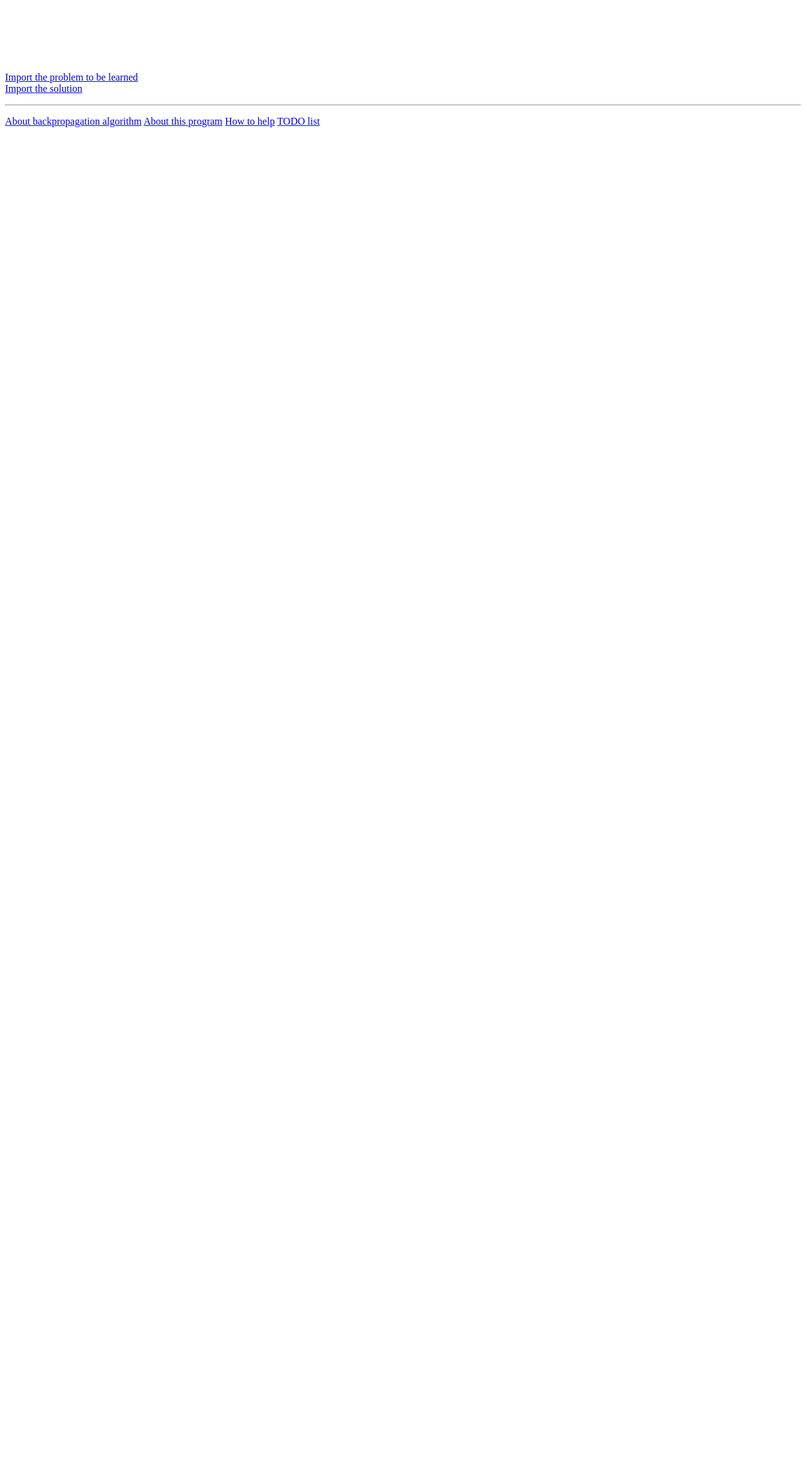
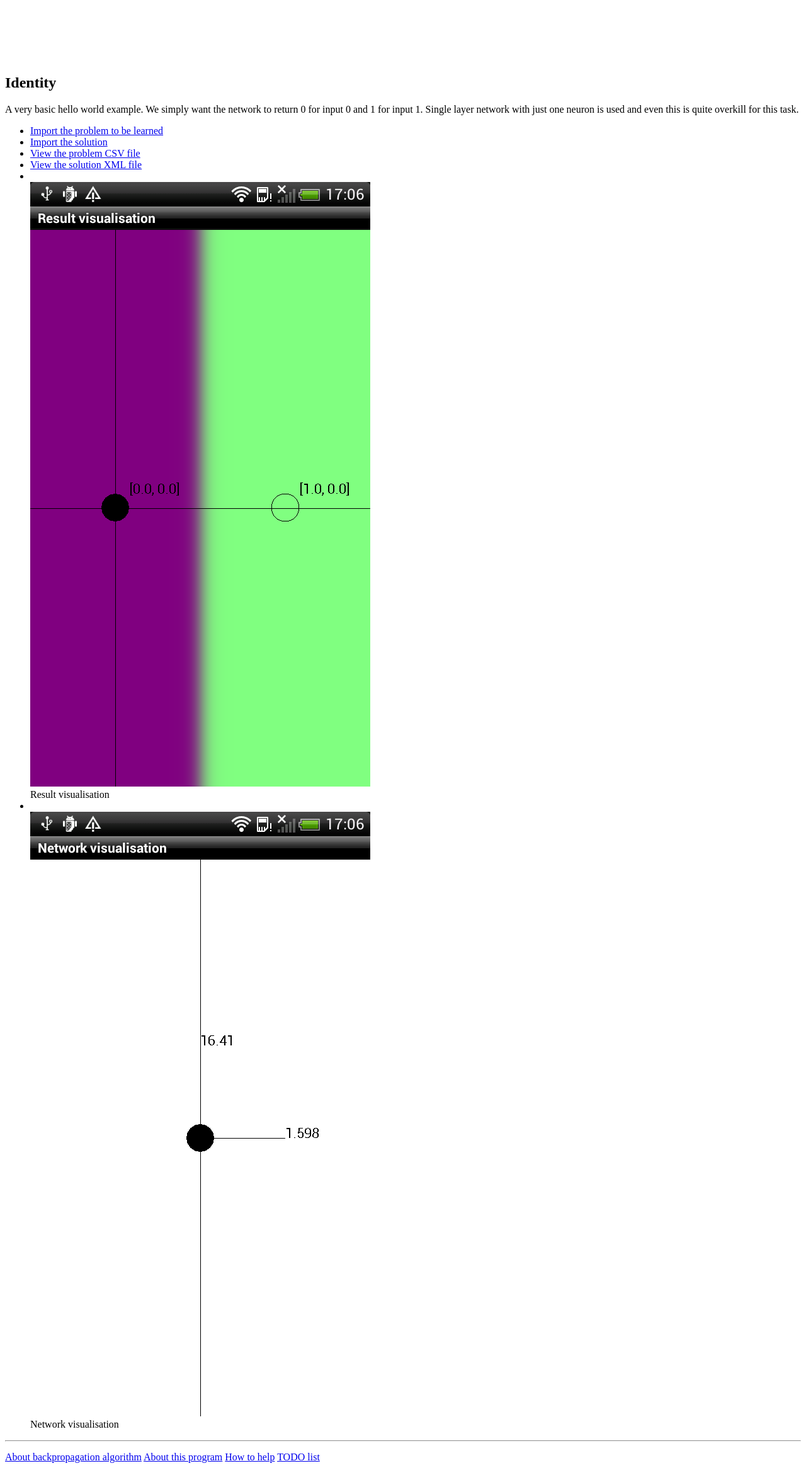
Before and after one commit to honzour/backpropagation, a PHP site: page /2.0/examples/identity in a window 1280 px wide. Shown: the whole page at 63% size. Before the commit the page ends 202 px from the top, so only its background shows below. Run offline with PHP 8.4, Linux system fonts and the light colour scheme.

Commit message:
identity imeges

```diff
--- a/web/2.0/examples/identity/index.php
+++ b/web/2.0/examples/identity/index.php
@@ -7,10 +7,20 @@
 <?
 include '../../google.php'
 ?>
+<H2>Identity</H2>
 <P>
-<A HREF="backpropagation://backpropagation.moxo.cz/2.0/examples/identity/network.csv">Import the problem to be learned</A><BR>
-<A HREF="backpropagation://backpropagation.moxo.cz/2.0/examples/identity/network.xml">Import the solution</A><BR>
+A very basic hello world example. We simply want the network to return 0 for input 0 and 1 for input 1. Single layer network with just one neuron is used and even this is quite overkill for this task.
 </P>
+<UL>
+<LI><A HREF="backpropagation://backpropagation.moxo.cz/2.0/examples/identity/network.csv">Import the problem to be learned</A></LI>
+<LI><A HREF="backpropagation://backpropagation.moxo.cz/2.0/examples/identity/network.xml">Import the solution</A></LI>
+<LI><A HREF="network.csv">View the problem CSV file</A></LI>
+<LI><A HREF="network.xml">View the solution XML file</A></LI>
+<LI><BR><IMG SRC="result.png">
+<BR>Result visualisation</LI>
+<LI><BR><IMG SRC="network.png">
+<BR>Network visualisation</LI>
+</UL>
 <?
 include '../../links.php'
 ?>
```
Also changed, not shown: web/2.0/examples/identity/network.png (added), web/2.0/examples/identity/result.png (added).
